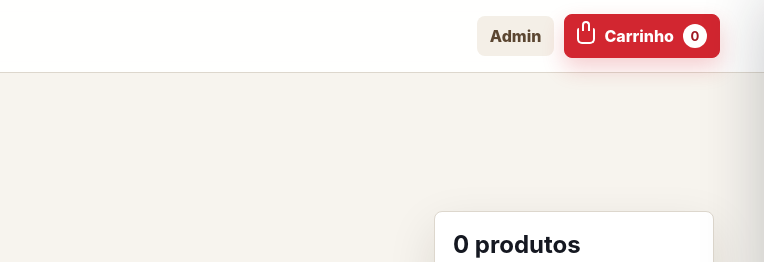
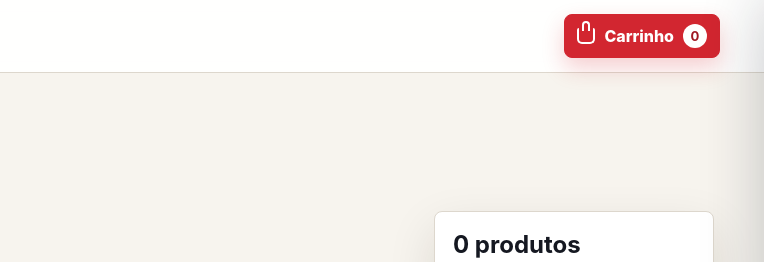
Before and after one commit to willscaff1/pokemon-tcg-erp, a website: page public/store.html in a window 1280 px wide. Shown: the top 262 px of the page, 516-1280 px from the left. Drawn offline with Linux system fonts and the light colour scheme; no server answers.

Commit message:
Hide admin link from storefront

```diff
--- a/public/store.css
+++ b/public/store.css
@@ -75,7 +75,6 @@ button, a { -webkit-tap-highlight-color: transparent; }
   align-items: center;
 }
 
-.admin-link,
 .cart-button,
 .checkout-button,
 .cart-head button,
@@ -89,15 +88,6 @@ button, a { -webkit-tap-highlight-color: transparent; }
   font-weight: 800;
   cursor: pointer;
   text-decoration: none;
-}
-
-.admin-link {
-  display: inline-flex;
-  align-items: center;
-  justify-content: center;
-  border-color: transparent;
-  background: #f4efe7;
-  color: #5b4631;
 }
 
 .cart-button,
@@ -823,7 +813,6 @@ button:disabled {
   }
 
   .header-actions,
-  .admin-link,
   .cart-button {
     width: 100%;
   }
--- a/public/store.html
+++ b/public/store.html
@@ -16,7 +16,6 @@
       </span>
     </a>
     <div class="header-actions">
-      <a class="admin-link" href="/admin">Admin</a>
       <button id="cartToggle" class="cart-button" type="button">
         <span class="cart-icon" aria-hidden="true"></span>
         <span>Carrinho</span>
```
